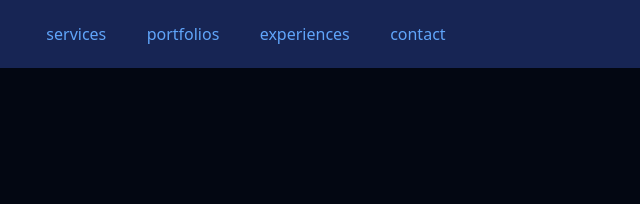
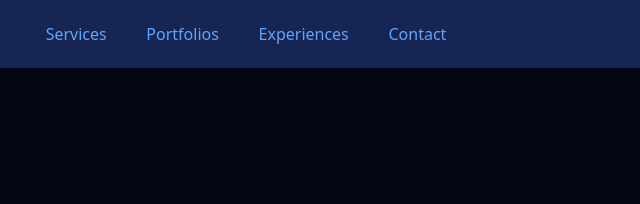
Before and after one commit to ahmadsyaifuddin-dins/Tailwind-Project, a website: page public/index.html in a window 1280 px wide. Shown: the top 204 px of the page, 394-1034 px from the left. Drawn offline with nearby package versions, Linux system fonts and the light colour scheme.

Commit message:
Update index.html

```diff
--- a/public/index.html
+++ b/public/index.html
@@ -22,10 +22,10 @@
             </div>
             <div class="basis-1/2 flex items-center justify-evenly text-blue-400">
                 <!-- Link -->
-                <a href="#services"><span>services</span></a>
-                <a href=""><span>portfolios</span></a>
-                <a href=""><span>experiences</span></a>
-                <a href=""><span>contact</span></a>
+                <a href="#services"><span>Services</span></a>
+                <a href=""><span>Portfolios</span></a>
+                <a href=""><span>Experiences</span></a>
+                <a href=""><span>Contact</span></a>
             </div>
             <div class="basis-1/4 flex justify-end">
                 <!-- dark mode -->
```
